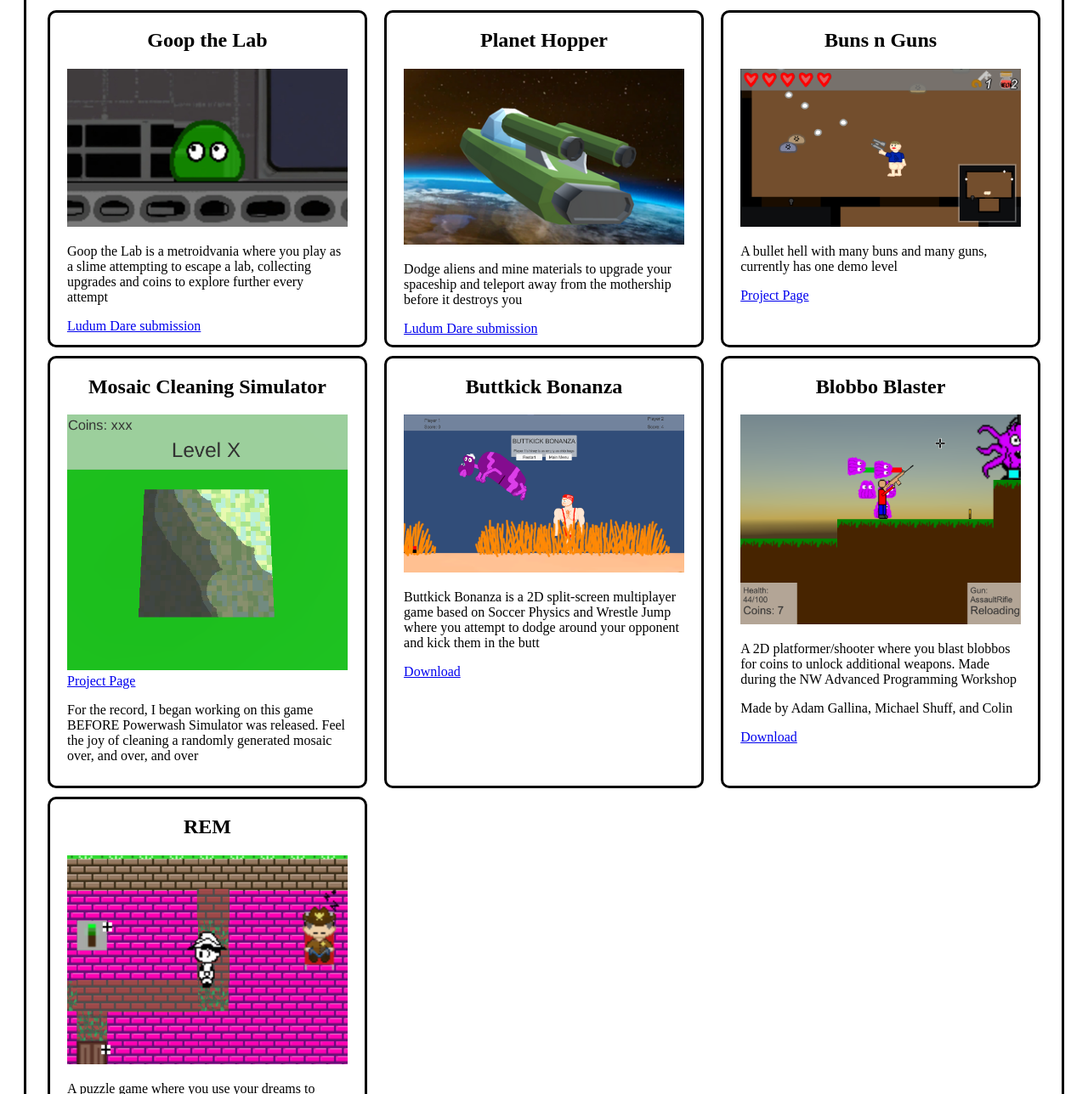
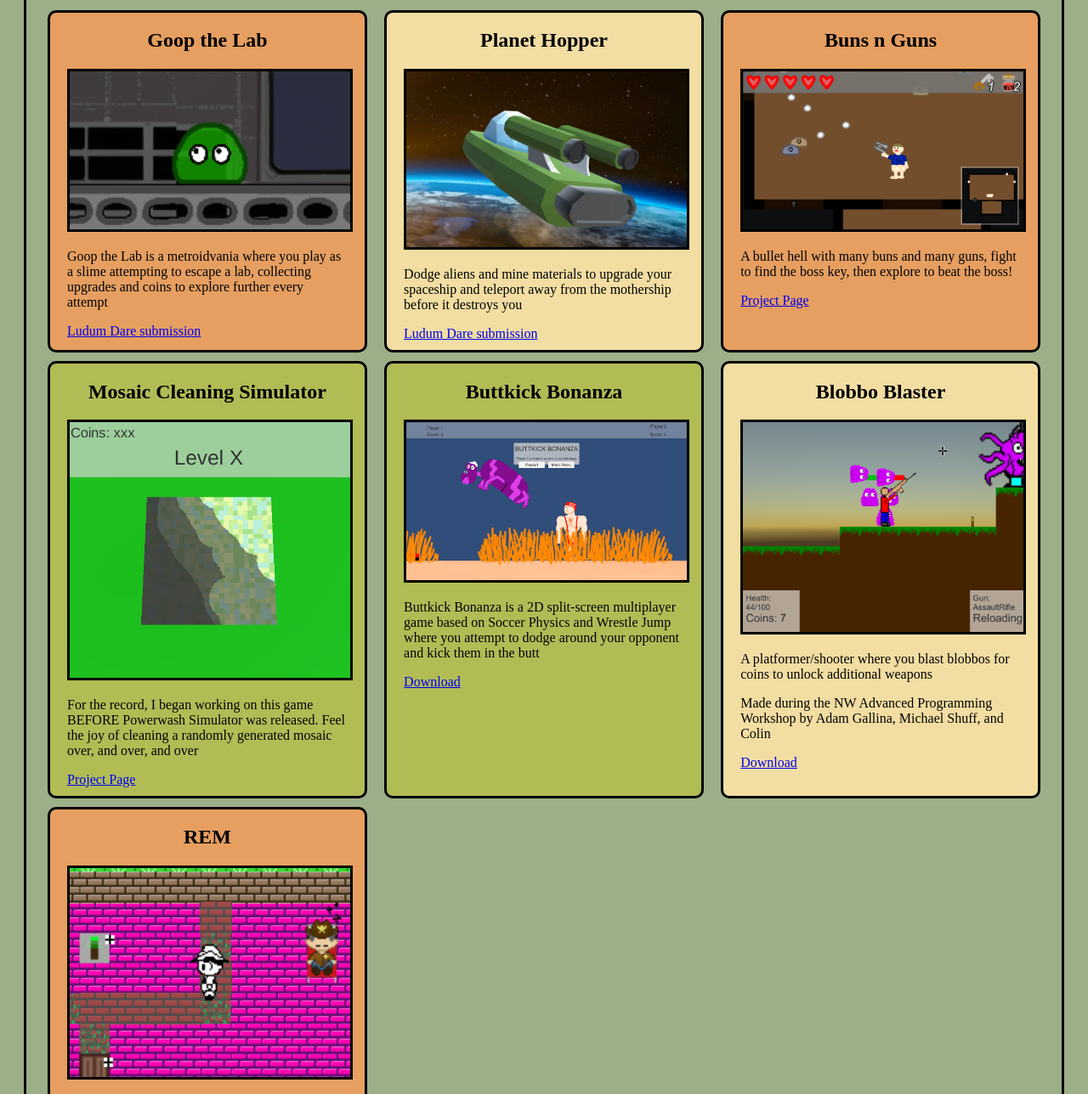
Before and after one commit to Adam-Gallina/Adam-Gallina.github.io, a plain HTML site: page index.html in a window 1280 px wide. Shown: the part 578-1866 px from the top of the page at 85% size. Drawn offline with Linux system fonts and the light colour scheme.

Commit message:
Added basic colors

```diff
--- a/index.css
+++ b/index.css
@@ -1,3 +1,7 @@
+body {
+    background-color: #9CAF88;
+}
+
 .title {
     text-align: center;
     font-size: 100px;
@@ -29,11 +33,23 @@
     /*height: 600px;*/
 }
 
+.orange {
+    background-color: #e69f61;
+}
+
+.yellow {
+    background-color: #f2dda2;
+}
+.green {
+    background-color: #B1BC55;
+}
+
 .project-box h2 {
     text-align: center;
 }
 .project-box img {
     width: 100%;
+    border: 3px solid black;
 }
 
 @media (min-width: 1200px) {
--- a/index.html
+++ b/index.html
@@ -34,31 +34,31 @@
             <h1>Projects</h1>
 
             <div id="projects">
-                <div class="project-box">
+                <div class="project-box orange">
                     <h2>Goop the Lab</h2>
                     <img src="Images/GoopTheLab1.jpg">
                     <p>Goop the Lab is a metroidvania where you play as a slime attempting to escape a lab, collecting upgrades and coins to explore further every attempt</p>
                     <a href="https://ldjam.com/events/ludum-dare/51/goop-the-lab" target="_blank">Ludum Dare submission</a>
                 </div>
-                <div class="project-box">
+                <div class="project-box yellow">
                     <h2>Planet Hopper</h2>
                     <img src="Images/PlanetHopper1.png">
                     <p>Dodge aliens and mine materials to upgrade your spaceship and teleport away from the mothership before it destroys you</p>
                     <a href="https://ldjam.com/events/ludum-dare/50/planet-hopper" target="_blank">Ludum Dare submission</a>
                 </div>
-                <div class="project-box">
+                <div class="project-box orange">
                     <h2>Buns n Guns</h2>
                     <img src="Images/BunsNGuns1.png">
-                    <p>A bullet hell with many buns and many guns, currently has one demo level</p>
+                    <p>A bullet hell with many buns and many guns, fight to find the boss key, then explore to beat the boss!</p>
                     <a href="https://web.engr.oregonstate.edu/~gallinaa/buns-and-guns/downloads/index.php" target="_blank">Project Page</a>
                 </div>
-                <div class="project-box">
+                <div class="project-box green">
                     <h2>Mosaic Cleaning Simulator</h2>
                     <img src="Images/PowerwashingSim1.png">
+                    <p>For the record, I began working on this game BEFORE Powerwash Simulator was released. Feel the joy of cleaning a randomly generated mosaic over, and over, and over</p>
                     <a href="https://web.engr.oregonstate.edu/~gallinaa/powerwashing-game/game-embed/index.php#_" target="_blank">Project Page</a>
-                    <p>For the record, I began working on this game BEFORE Powerwash Simulator was released. Feel the joy of cleaning a randomly generated mosaic over, and over, and over</p>
                 </div>
-                <div class="project-box">
+                <div class="project-box green">
                     <h2>Buttkick Bonanza</h2>
                     <img src="Images/ButtkickBonanza1.png">
                     <p>Buttkick Bonanza is a 2D split-screen multiplayer game based on Soccer Physics and Wrestle Jump where you attempt to dodge around your opponent and kick them in the butt</p>
@@ -69,14 +69,14 @@
                     <p>A VR game </p>
                     <a href="https://tms.ogpc.info/Games/Details/ede49b45-ba05-4a69-9652-13ba7a1ac5ce">Submission Page</a>
                 </div>-->
-                <div class="project-box">
+                <div class="project-box yellow">
                     <h2>Blobbo Blaster</h2>
                     <img src="Images/BlobboBlaster1.png">
-                    <p>A 2D platformer/shooter where you blast blobbos for coins to unlock additional weapons. Made during the NW Advanced Programming Workshop</p>
-                    <p>Made by Adam Gallina, Michael Shuff, and Colin</p>
+                    <p>A platformer/shooter where you blast blobbos for coins to unlock additional weapons</p>
+                    <p>Made during the NW Advanced Programming Workshop by Adam Gallina, Michael Shuff, and Colin</p>
                     <a href="Downloads/BlobboBlaster.zip" download>Download</a>
                 </div>
-                <div class="project-box">
+                <div class="project-box orange">
                     <h2>REM</h2>
                     <image src="Images/REM1.png">
                     <p>A puzzle game where you use your dreams to move through walls and access areas you could not walk to awake</p>
```
